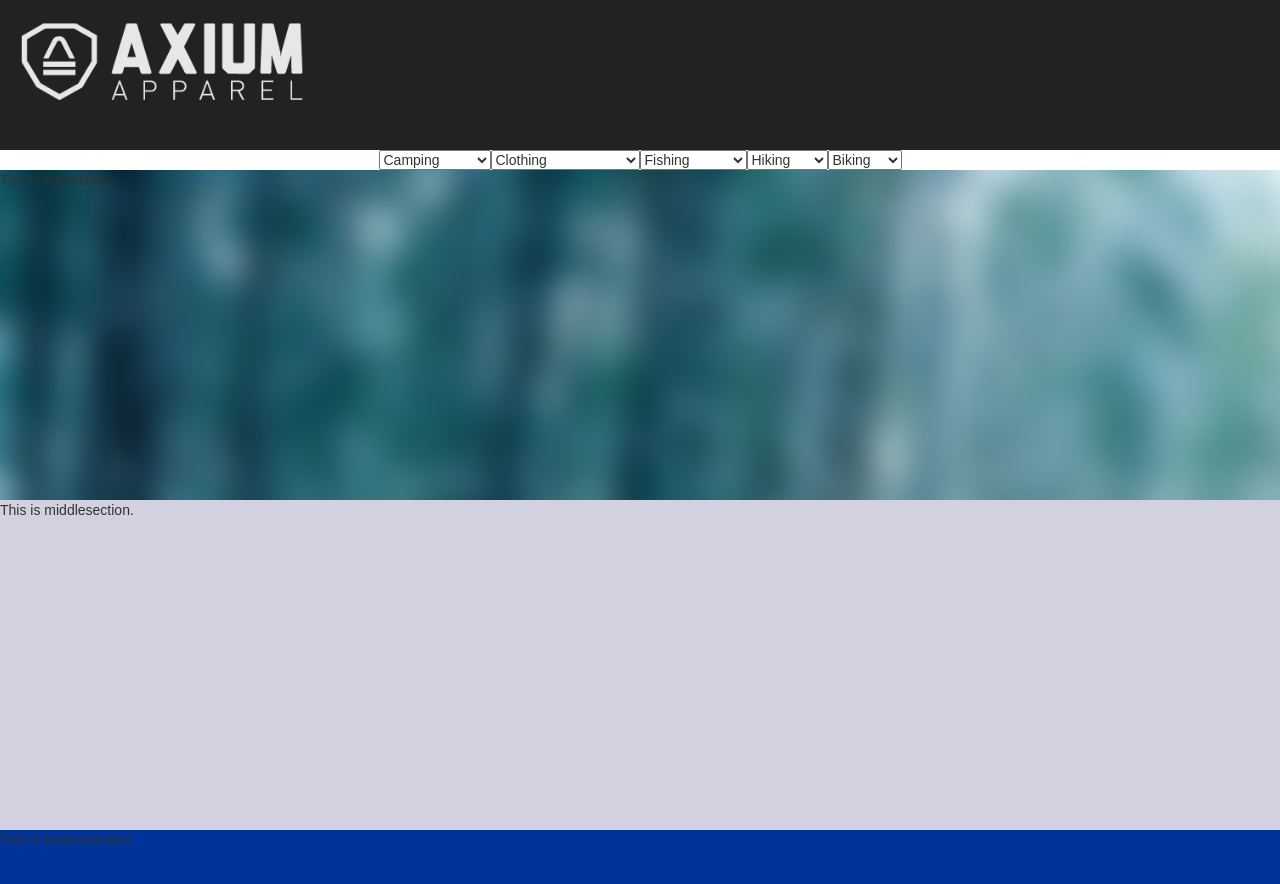
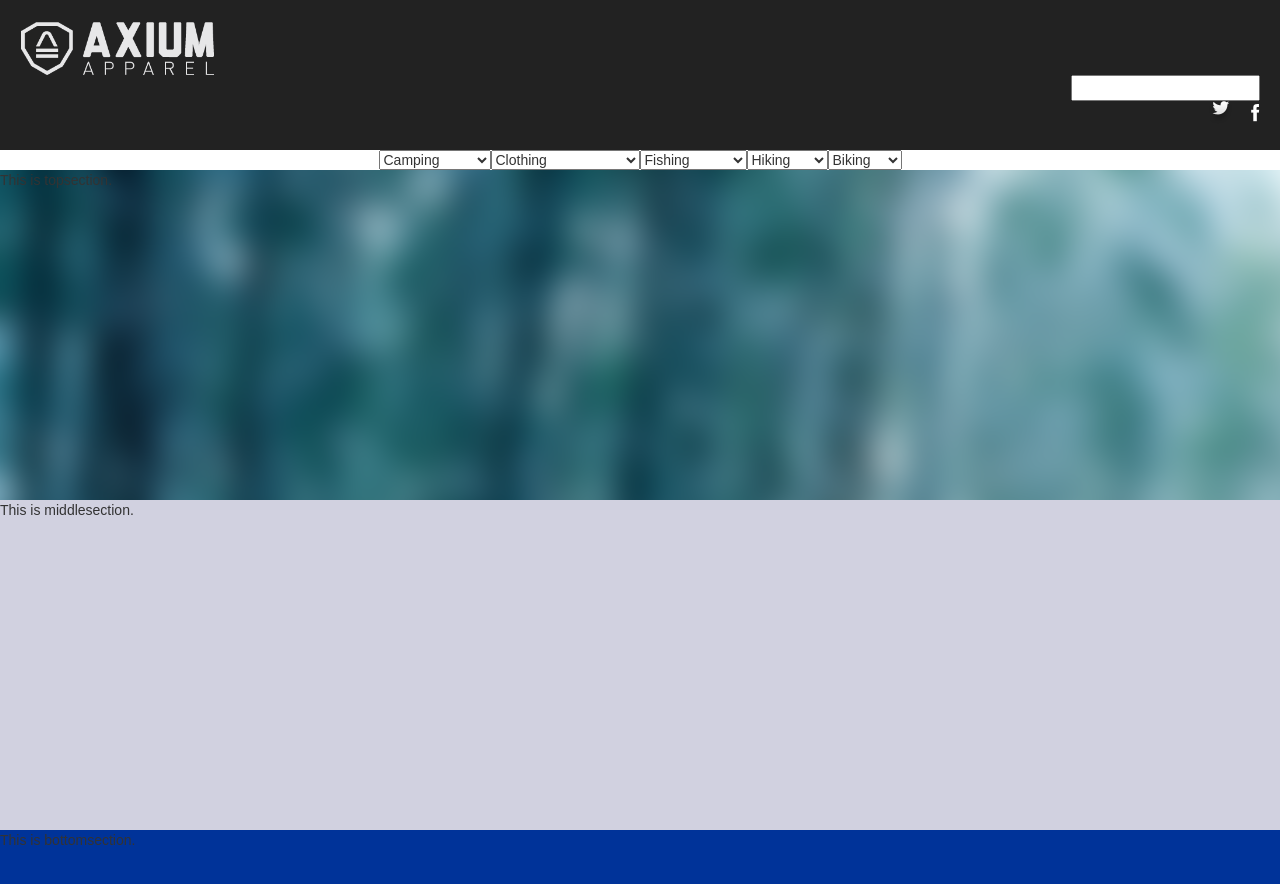
Before and after one commit to Marcode777/sapient, a React (Create React App) app in the folder sapient/: page / in a window 1280 px wide. Shown: the top 884 px of the page. Built offline with nearby package versions, Linux system fonts and the light colour scheme.

Commit message:
implemented twitter icon and facebook icon at header, made them clickable links to their respective sites, also implemented an input/searchbox into the header

```diff
--- a/sapient/src/App.css
+++ b/sapient/src/App.css
@@ -24,7 +24,7 @@
 }
 
 .Axiumlogo{
-  height:80px;
+  height:55px;
 }
 
 .topsection{
@@ -51,3 +51,11 @@
   background-color:black;
   text-align:center;
 }
+
+.socialtop{
+  text-align:right;
+}
+
+.searchbox{
+  text-align:right;
+}
--- a/sapient/src/App.js
+++ b/sapient/src/App.js
@@ -15,9 +15,19 @@ class App extends Component {
     return (
       <div className="Axium">
         <div className="App-header">
-          <img src="axiom-logo-main.png" className="Axiumlogo" alt="logo" />
+          <img src="axiom-logo-main.png" className="Axiumlogo" alt="logo"/>
+            <div className="searchbox">
+              <input/>
+            </div>
+            <div className="socialtop">
+              <a href="https://twitter.com/"><img src="twitter-icon.png"/></a>
+              &nbsp;
+              &nbsp;
+              &nbsp;
+              <a href="https://www.facebook.com/"><img src="fb-icon.png"/></a>
+            </div>
         </div>
-        <div>
+      <div>
           <div className="menuContainer">
             <select>
               <option value="volvo">Camping</option>
```
